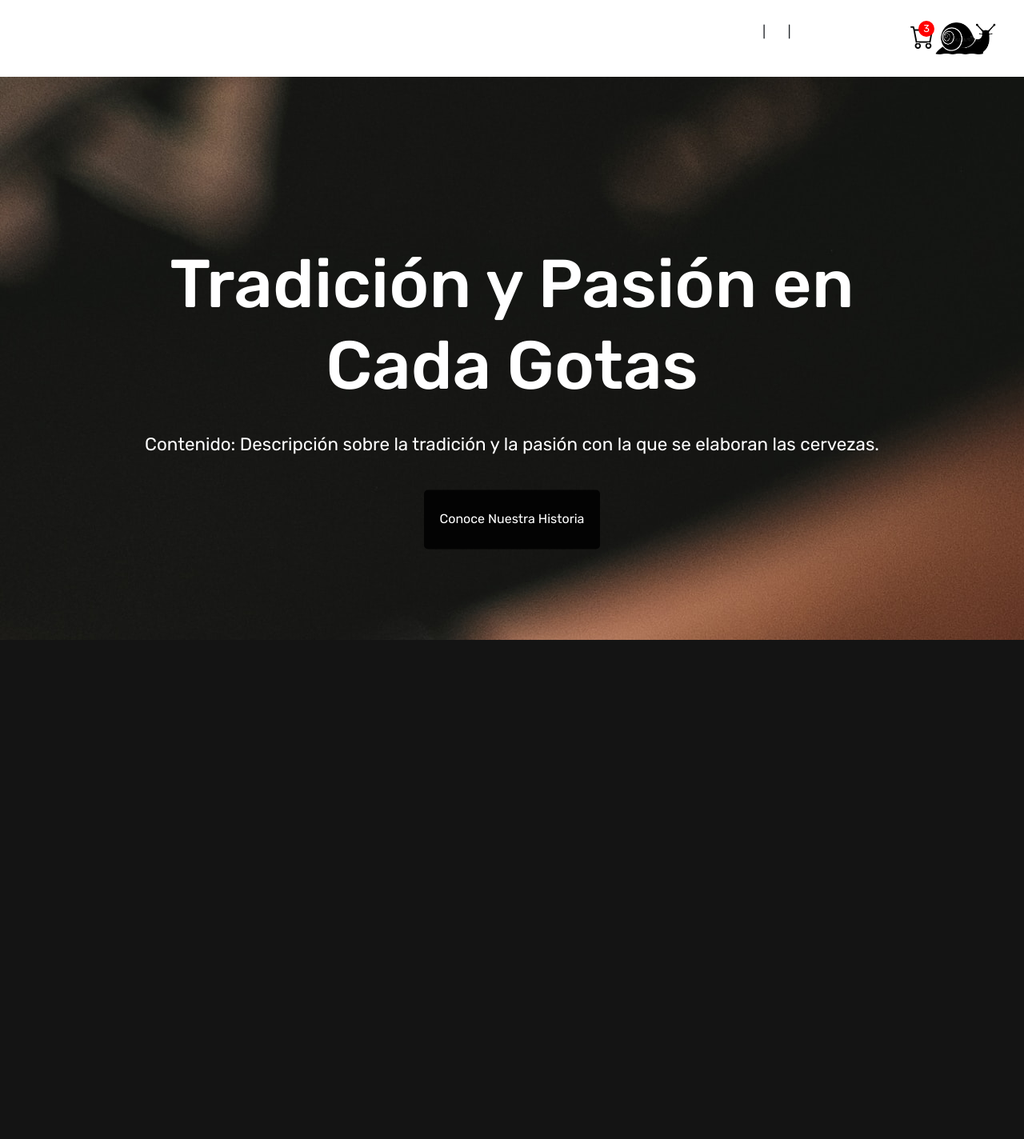
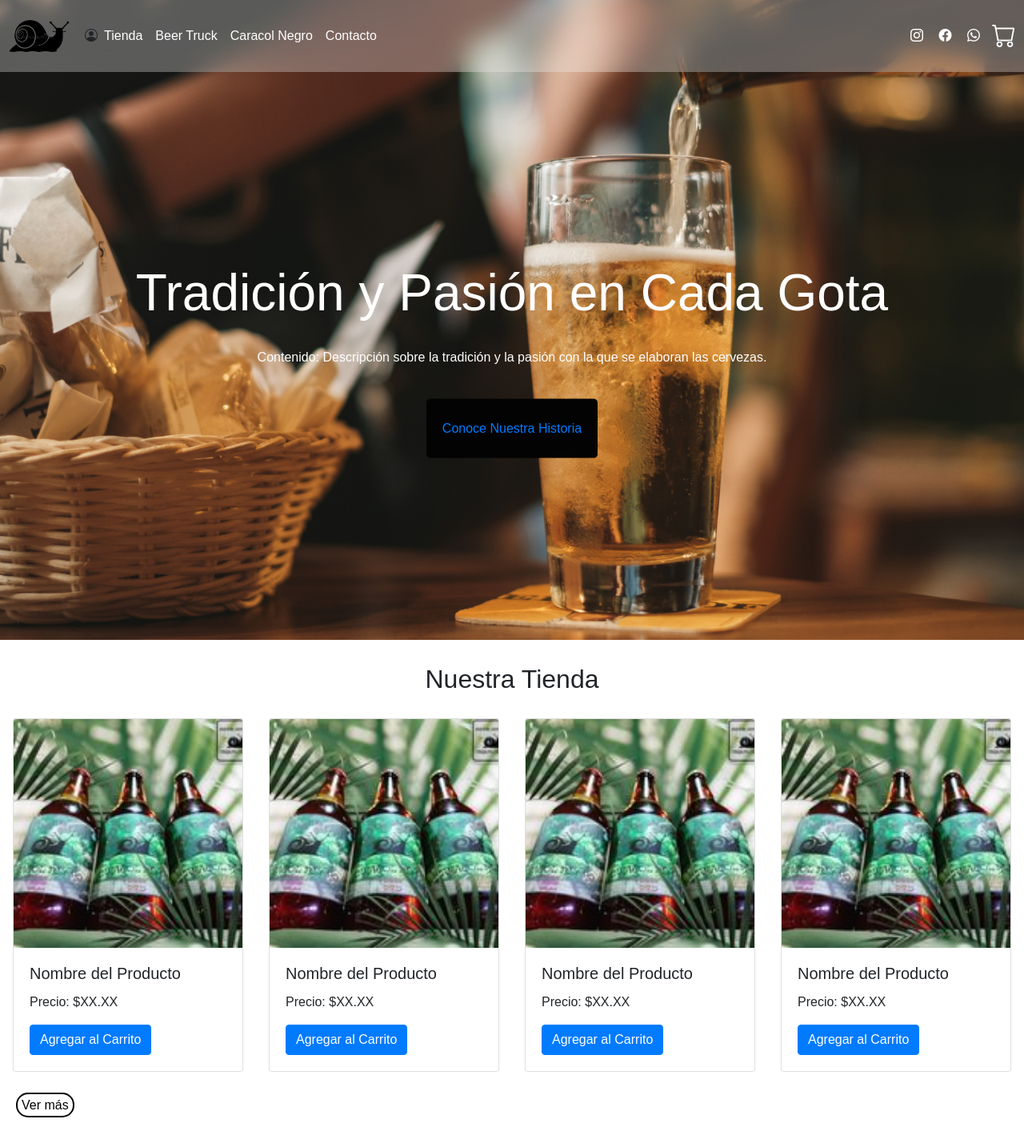
Before and after one commit to JuanIgnacioTosetti/BackendPotrero, a PHP site: page / in a window 1280 px wide. Shown: the whole page at 80% size. Before the commit the page ends 800 px from the top, so only its background shows below. Run offline with PHP 8.4, Linux system fonts and the light colour scheme.

Commit message:
Pop up
Le agrege un pop up pero si veo que no funciona bien vuelvo al login basico

```diff
--- a/cerveceria/css/style.css
+++ b/cerveceria/css/style.css
@@ -1,39 +1,122 @@
-@import url('https://fonts.googleapis.com/css2?family=Roboto:ital,wght@0,300;0,400;1,500&family=Rubik:wght@300;400;500;600&display=swap');
-
 * {
     margin: 0;
     padding: 0;
     box-sizing: border-box;
-    font-family: 'Rubik', sans-serif;
 }
 
-a {
+body {
+    font-family: 'Rubik', sans-serif;
+    overflow-x: hidden;
+}
+
+.navigation {
+    position: fixed;
+    top: 0;
+    left: 0;
+    width: 100%;
+    background-color: rgba(255, 255, 255, 0.3);
+    padding: 10px;
+    z-index: 1000;
+    backdrop-filter: blur(15px);
+}
+.navbar-toggler-icon{
+    border: 0px;
+}
+.navbar-toggler-icon i {
+    font-size: 3rem;
+}
+
+button:focus {
+    outline: 0px dotted;
+    outline: 0px auto -webkit-focus-ring-color;
+}
+
+.navbar-nav {
+    display: flex;
+    justify-content: space-between;
+    align-items: center;
+}
+
+.nav-item {
+    list-style: none;
+}
+
+.nav-link {
     text-decoration: none;
+    color: #fff;
+    padding: 10px 15px;
+}
+
+.nav-link:hover {
+    text-decoration: underline;
     color: #fff;
 }
 
-a:hover {
-    text-decoration: underline;
+.contenedor-redes-carrito {
+    display: flex;
+    align-items: center;
 }
 
-li {
-    list-style: none;
+.contenedor-redes-carrito .redes,
+.contenedor-redes-carrito .carrito i {
+    color: #fff;
 }
 
-.contenedor {
-    position: relative;
-    width: 100vw;
-    height: 100vh;
-    overflow: hidden;
+.contenedor__img img {
+    max-width: 80px;
+    transition: .2s ease-in-out;
 }
 
-.navigation {
-    z-index: 10;
-    justify-content: space-evenly;
+.contenedor__img img:hover {
+    transform: scale(1.1);
 }
 
+.redes a {
+    color: #fff;
+    margin-right: 15px;
+}
 
+.carrito {
+    position: relative;
+    color: #fff;
+}
 
+.carrito .cart {
+    font-size: 30px;
+}
+/* POP UP */
+.popup {
+    z-index: 9999;
+    display: none;
+    position: fixed;
+    top: 0;
+    left: 0;
+    width: 100%;
+    height: 100%;
+    background-color: rgba(0, 0, 0, 0.5);
+}
+
+.popup-content {
+    position: absolute;
+    top: 50%;
+    left: 50%;
+    transform: translate(-50%, -50%);
+    background-color: #fff;
+    padding: 20px;
+    border-radius: 5px;
+    box-shadow: 0 0 10px rgba(0, 0, 0, 0.3);
+    text-align: center;
+}
+
+.close {
+    position: absolute;
+    top: 10px;
+    right: 10px;
+    font-size: 20px;
+    cursor: pointer;
+}
+
+/* Swipper */
 .swiper-container, .swiper-slide {
     width: 100vw;
     height: 100vh;
@@ -48,6 +131,8 @@
 
 .swiper-slide img {
     object-fit: cover;
+    width: 100vw;
+    height: 100vh;
 }
 
 .slide-content {
@@ -59,14 +144,15 @@
     color: white;
     z-index: 5;
     width: 80%;
+    margin-top: 50px;
 }
 
 .slide-content__title {
-    font-size: 5.3rem;
+    font-size: 4rem;
 }
 
 .slide-content__p {
-    font-size: 1.4rem;
+    font-size: 1rem;
     margin: 30px auto;
 }
 
@@ -87,49 +173,34 @@
 .contenedor-links {
     display: flex;
 }
-
-.contenedor-links a {
-    margin-right: 15px;
+/* Inicio Tienda */
+.tienda{
+    margin: 30px auto;
+}
+.tienda__title{
+    text-align: center;
+}
+.productos{
+    display: flex;
+    justify-content: space-around;
+    margin:  20px auto;
+    flex-wrap: wrap;
+}
+.card{
+    margin: 10px auto;
+}
+.btn__tienda{
+    margin-left: 20px;
+    color: #030303;
+    border: 2px #030303 solid;
+    border-radius: 15px;
+    padding: 5px;
+    transition: .2s ;
+    cursor: pointer;
 }
 
-.contenedor-redes-carrito {
-    display: flex;
+.btn__tienda:hover{
+    background-color: #030303;
+    color: white;
+    text-decoration: none;
 }
-
-.redes {
-    margin: auto 10px;
-}
-
-.carrito {
-    color: #030303;
-    position: relative;
-}
-
-.carrito .cart {
-    font-size: 30px;
-    color: #030303;
-}
-
-.carrito-indicador {
-    position: absolute;
-    top: 0;
-    right: 0;
-    width: 20px;
-    height: 20px;
-    background-color: red;
-    color: white;
-    border-radius: 50%;
-    display: flex;
-    justify-content: center;
-    align-items: center;
-    font-size: 0.8rem;
-}
-
-.contenedor__img img {
-    max-width: 80px;
-    transition: .2s ease-in-out;
-}
-
-.contenedor__img img:hover {
-    transform: scale(1.1);
-}
--- a/cerveceria/index.php
+++ b/cerveceria/index.php
@@ -1,5 +1,21 @@
+<!DOCTYPE html>
+<html lang="es">
+<head>
+    <meta charset="UTF-8">
+    <meta name="viewport" content="width=device-width, initial-scale=1.0">
+    <title>Caracol Negro | Cerveceria Artesanal</title>
+    <link rel="stylesheet" href="https://cdn.jsdelivr.net/npm/bootstrap-icons@1.11.1/font/bootstrap-icons.css">
+    <link href="https://maxcdn.bootstrapcdn.com/bootstrap/4.5.2/css/bootstrap.min.css" rel="stylesheet">
+
+
+    <link rel="stylesheet" href="./css/style.css">
+    <link rel="shortcut icon" href="./img/logo.png" type="image/x-icon">
+    <link rel="stylesheet" href="https://unpkg.com/swiper/swiper-bundle.min.css">
+</head>
+<body>
+
 <?php include "./plantillas/header.php"; ?>
-
+<?php include "./plantillas/productos.php" ?>
 
 <!-- Botstrap -->
 <script src="https://ajax.googleapis.com/ajax/libs/jquery/3.5.1/jquery.min.js"></script>
@@ -9,3 +25,4 @@
 <link rel="stylesheet" href="https://unpkg.com/swiper/swiper-bundle.min.css">
 <script src="https://unpkg.com/swiper/swiper-bundle.min.js"></script>
 <script src="./js/swipe.js"></script>
+<script src="./js/popup.js"></script>
--- a/cerveceria/plantillas/header.php
+++ b/cerveceria/plantillas/header.php
@@ -1,34 +1,21 @@
-
-<!DOCTYPE html>
-<html lang="es">
-<head>
-    <meta charset="UTF-8">
-    <meta name="viewport" content="width=device-width, initial-scale=1.0">
-    <title>Caracol Negro | Cerveceria Artesanal</title>
-    <link rel="stylesheet" href="https://cdn.jsdelivr.net/npm/bootstrap-icons@1.11.1/font/bootstrap-icons.css">
-    <link href="https://maxcdn.bootstrapcdn.com/bootstrap/4.5.2/css/bootstrap.min.css" rel="stylesheet">
 
 
-    <link rel="stylesheet" href="./css/style.css">
-    <link rel="shortcut icon" href="./img/logo.png" type="image/x-icon">
-    <link rel="stylesheet" href="https://unpkg.com/swiper/swiper-bundle.min.css">
-</head>
-<body>
+<header class="contenedor">
 
-    <header class="contenedor">
 <nav class="navbar navbar-expand-lg navigation">
+        <div class="contenedor__img navbar-brand">
+            <img src="./img/logo.png" alt="logo">
+        </div>
 
         <button class="navbar-toggler" type="button" data-toggle="collapse" data-target="#navbarNav" aria-controls="navbarNav" aria-expanded="false" aria-label="Toggle navigation">
-                <span class="navbar-toggler-icon"></span>
+            <span class="navbar-toggler-icon"><i class="bi bi-list"></i></span>
         </button>
 
-            <div class="contenedor-links collapse navbar-collapse" id="navbarNav">
+        <div class="collapse navbar-collapse" id="navbarNav">
             <ul class="navbar-nav">
-                    <div class="contenedor-links-registro">
-                        <li class="nav-item"><a class="nav-link" href="./login/login.html">Iniciar Sesión</a></li>
-                        <li class="nav-item"><a class="nav-link" href="./login/login.html">Registrarse</a></li>
-                    </div>
-                    <li class="nav-item"><a class="nav-link" href="#">Tienda</a></li>
+                <!-- <li class="nav-item"><a class="nav-link" href="./login/login.html">Iniciar Sesión</a></li> -->
+                <li class="nav-item"><i class="bi bi-person-circle" onclick="openPopup()"></i></li>
+                <li class="nav-item"><a class="nav-link" href="./tienda.php">Tienda</a></li>
                 <li class="nav-item"><a class="nav-link" href="#">Beer Truck</a></li>
                 <li class="nav-item"><a class="nav-link" href="#">Caracol Negro</a></li>
                 <li class="nav-item"><a class="nav-link" href="#">Contacto</a></li>
@@ -37,21 +24,33 @@
 
         <div class="contenedor-redes-carrito">
             <div class="redes">
-                    <p><a href="#" target="_blank">IG</a> | <a href="#" target="_blank">FB</a> | <a href="#" target="_blank">WA +54119999999</a></p>
+                <a href="#" target="_blank"><i class="bi bi-instagram"></i></a>
+                <a href="#" target="_blank"><i class="bi bi-facebook"></i></a>
+                <a href="#" target="_blank"><i class="bi bi-whatsapp"></i></a>
             </div>
             <div class="carrito">
                 <a href="">
                     <i class="bi bi-cart cart"></i>
-                        <span class="carrito-indicador">3</span>
                 </a>
             </div>
         </div>
+    </nav>
+    <!-- Pop-up de inicio de sesión -->
+    <div class="popup" id="loginPopup">
+        <div class="popup-content">
+            <span class="close" onclick="closePopup()">&times;</span>
+            <h2>Iniciar Sesión</h2>
+            <form action="./login.php" method="post">
+                <label for="username">Usuario:</label>
+                <input type="text" id="username" name="username" required>
 
-            <div class="contenedor__img navbar-brand">
-                <img src="./img/logo.png" alt="logo">
+                <label for="password">Contraseña:</label>
+                <input type="password" id="password" name="password" required>
+
+                <button type="submit" class="btn btn-primary">Iniciar Sesión</button>
+            </form>
         </div>
-        </nav>
-
+    </div>
 
 
         <!-- Swipe -->
@@ -62,7 +61,7 @@
                 <div class="swiper-slide">
                     <img src="./img/fondo1.jpg" alt="Imagen 1">
                     <div class="slide-content">
-                        <h2 class="slide-content__title">Tradición y Pasión en Cada Gotas</h2>
+                        <h2 class="slide-content__title">Tradición y Pasión en Cada Gota</h2>
                         <p class="slide-content__p">Contenido: Descripción sobre la tradición y la pasión con la que se elaboran las cervezas.</p>
                         <a href="#" class="slide-button">Conoce Nuestra Historia</a>
                     </div>
--- /dev/null
+++ b/cerveceria/plantillas/productos.php
@@ -0,0 +1,42 @@
+<section class="tienda">
+    <h2 class="tienda__title">Nuestra Tienda</h2>
+    <div class="productos">
+        <!-- Producto 1 -->
+        <div class="card" style="width: 18rem;">
+            <img src="./img/1.jpg" class="card-img-top" alt="Product Image">
+            <div class="card-body">
+              <h5 class="card-title">Nombre del Producto</h5>
+              <p class="card-text">Precio: $XX.XX</p>
+              <a href="#" class="btn btn-primary">Agregar al Carrito</a>
+            </div>
+          </div>
+        <!-- Producto 2 -->
+        <div class="card" style="width: 18rem;">
+            <img src="./img/1.jpg" class="card-img-top" alt="Product Image">
+            <div class="card-body">
+              <h5 class="card-title">Nombre del Producto</h5>
+              <p class="card-text">Precio: $XX.XX</p>
+              <a href="#" class="btn btn-primary">Agregar al Carrito</a>
+            </div>
+          </div>
+        <!-- Producto 3 -->
+        <div class="card" style="width: 18rem;">
+            <img src="./img/1.jpg" class="card-img-top" alt="Product Image">
+            <div class="card-body">
+              <h5 class="card-title">Nombre del Producto</h5>
+              <p class="card-text">Precio: $XX.XX</p>
+              <a href="#" class="btn btn-primary">Agregar al Carrito</a>
+            </div>
+          </div>
+          <!-- Producto 4 -->
+        <div class="card" style="width: 18rem;">
+            <img src="./img/1.jpg" class="card-img-top" alt="Product Image">
+            <div class="card-body">
+              <h5 class="card-title">Nombre del Producto</h5>
+              <p class="card-text">Precio: $XX.XX</p>
+              <a href="#" class="btn btn-primary">Agregar al Carrito</a>
+            </div>
+          </div>
+    </div>
+    <a class="btn__tienda" href="./tienda.html">Ver más</a>
+</section>
```
Also changed, not shown: cerveceria/js/popup.js (added, +27 -0 lines), cerveceria/login/login.php (+7 -5 lines), cerveceria/tienda.php (added, +86 -0 lines), cerveceria/img/1.jpg (added). Lines whose indentation alone changed are shown as unchanged.
